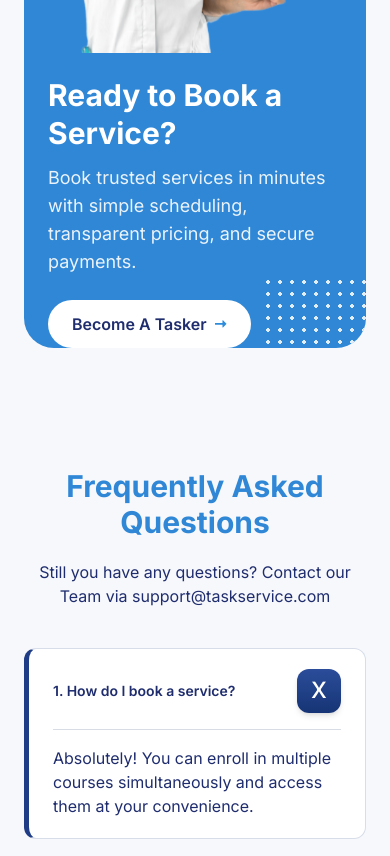
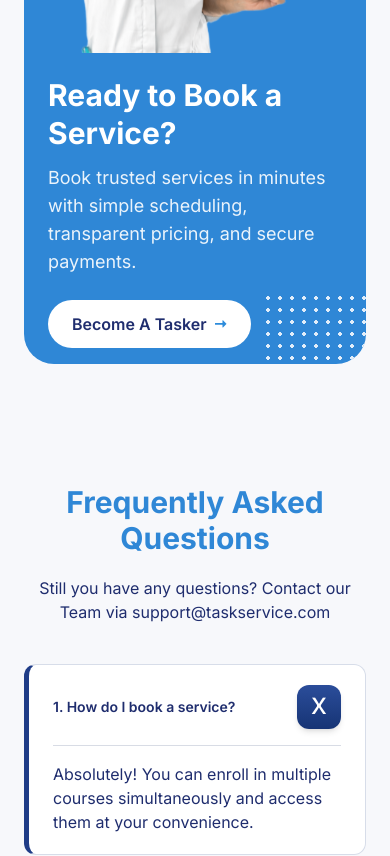
Before and after one commit to DevRajyguru/Alpine-Tasker, a React (Vite) app: page /about in a window 390 px wide. Shown: the part 5689-6545 px from the top of the page. Built offline with nearby package versions, Linux system fonts and the light colour scheme.

Commit message:
Update registration link styles across multiple pages for improved spacing and responsiveness

```diff
--- a/src/pages/AboutPage.jsx
+++ b/src/pages/AboutPage.jsx
@@ -288,7 +288,7 @@ function AboutPage() {
                 <p className="mt-3 text-lg lg:text-xl text-white/90 max-w-3xl">
                   Book trusted services in minutes with simple scheduling, transparent pricing, and secure payments.
                 </p>
-                <Link to="/register" className="mt-6 inline-flex items-center gap-2 rounded-full bg-white px-6 py-3 text-base font-semibold text-[#1f2d6e]">
+                <Link to="/register" className="mt-6 mb-4 inline-flex items-center gap-2 rounded-full bg-white px-6 py-3 text-base font-semibold text-[#1f2d6e] sm:mb-0">
                   Become A Tasker
                   <img src="/images/darkarrow.svg" alt="" className="h-3 w-3" />
                 </Link>
--- a/src/pages/BlogPage.jsx
+++ b/src/pages/BlogPage.jsx
@@ -232,7 +232,7 @@ function BlogPage() {
               <div className="text-white lg:pb-12">
                 <h2 className="text-3xl sm:text-4xl font-bold leading-tight lg:text-6xl">Ready to Book a Service?</h2>
                 <p className="mt-3 max-w-3xl text-lg text-white/90 lg:text-xl">Book trusted services in minutes with simple scheduling, transparent pricing, and secure payments.</p>
-                <Link to="/register" className="mt-6 inline-flex items-center gap-2 rounded-full bg-white px-6 py-3 text-base font-semibold text-[#1f2d6e]">
+                <Link to="/register" className="mt-6 mb-4 inline-flex items-center gap-2 rounded-full bg-white px-6 py-3 text-base font-semibold text-[#1f2d6e] sm:mb-0">
                   Become A Tasker
                   <img src="/images/darkarrow.svg" alt="" className="h-3 w-3" />
                 </Link>
--- a/src/pages/ContactUsPage.jsx
+++ b/src/pages/ContactUsPage.jsx
@@ -167,7 +167,7 @@ function ContactUsPage() {
               <div className="text-white lg:pb-12">
                 <h2 className="text-3xl sm:text-4xl font-bold leading-tight lg:text-6xl">Ready to Book a Service?</h2>
                 <p className="mt-3 max-w-3xl text-lg text-white/90 lg:text-xl">Book trusted services in minutes with simple scheduling, transparent pricing, and secure payments.</p>
-                <Link to="/register" className="mt-6 inline-flex items-center gap-2 rounded-full bg-white px-6 py-3 text-base font-semibold text-[#1f2d6e]">
+                <Link to="/register" className="mt-6 mb-4 inline-flex items-center gap-2 rounded-full bg-white px-6 py-3 text-base font-semibold text-[#1f2d6e] sm:mb-0">
                   Become A Tasker
                   <img src="/images/darkarrow.svg" alt="" className="h-3 w-3" />
                 </Link>
--- a/src/pages/HomePage.jsx
+++ b/src/pages/HomePage.jsx
@@ -318,12 +318,12 @@ function HomePage() {
 
       <section className="py-16 bg-[#f7f8fb]">
         <div className="max-w-7xl mx-auto px-6">
-          <div className="flex items-start justify-between gap-6">
+          <div className="flex flex-col gap-4 sm:flex-row sm:items-start sm:justify-between sm:gap-6">
             <div>
               <h2 className="text-3xl sm:text-4xl lg:text-5xl font-bold text-[#2f87d6]">Read Our Blog</h2>
               <p className="mt-2 max-w-2xl text-sm sm:text-base text-[#1f2d6e]">Discover practical how-to guides, service tips, and updates written to help you save time, choose better services, and stay informed with reliable, easy-to-read content.</p>
             </div>
-            <Link to="blog" className="mt-1 inline-flex items-center gap-2 rounded-full bg-[#2f87d6] px-4 py-2 text-sm font-semibold text-white">View All &rarr;</Link>
+            <Link to="blog" className="mt-1 inline-flex w-fit items-center gap-2 whitespace-nowrap rounded-full bg-[#2f87d6] px-4 py-2 text-sm font-semibold text-white">View All &rarr;</Link>
           </div>
           <div className="mt-8 grid grid-cols-1 sm:grid-cols-2 lg:grid-cols-3 gap-6">
             {blogs.map((blog) => (
@@ -374,7 +374,7 @@ function HomePage() {
               <div className="text-white lg:pb-12">
                 <h2 className="text-3xl sm:text-4xl lg:text-5xl font-bold leading-tight">Ready to Book a Service?</h2>
                 <p className="mt-3 text-md lg:text-xl text-white/90 max-w-3xl">Book trusted services in minutes with simple scheduling, transparent pricing, and secure payments.</p>
-                <Link to="/register" className="mt-6 inline-flex items-center gap-2 rounded-full bg-white px-6 py-3 text-base font-semibold text-[#1f2d6e]">Become A Tasker<img src="/images/darkarrow.svg" alt="" className="h-3 w-3" /></Link>
+                <Link to="/register" className="mt-6 mb-4 inline-flex items-center gap-2 rounded-full bg-white px-6 py-3 text-base font-semibold text-[#1f2d6e] sm:mb-0">Become A Tasker<img src="/images/darkarrow.svg" alt="" className="h-3 w-3" /></Link>
               </div>
             </div>
           </div>
--- a/src/pages/PosterPage.jsx
+++ b/src/pages/PosterPage.jsx
@@ -327,7 +327,7 @@ function PosterPage() {
               <div className="text-white lg:pb-12">
                 <h2 className="text-3xl sm:text-4xl font-bold leading-tight lg:text-6xl">Ready to Book a Service?</h2>
                 <p className="mt-3 max-w-3xl text-lg text-white/90 lg:text-xl">Book trusted services in minutes with simple scheduling, transparent pricing, and secure payments.</p>
-                <Link to="/register" className="mt-6 inline-flex items-center gap-2 rounded-full bg-white px-6 py-3 text-base font-semibold text-[#1f2d6e]">
+                <Link to="/register" className="mt-6 mb-4 inline-flex items-center gap-2 rounded-full bg-white px-6 py-3 text-base font-semibold text-[#1f2d6e] sm:mb-0">
                   Become A Tasker
                   <img src="/images/darkarrow.svg" alt="" className="h-3 w-3" />
                 </Link>
--- a/src/pages/ServicesPage.jsx
+++ b/src/pages/ServicesPage.jsx
@@ -177,7 +177,7 @@ function ServicesPage() {
                 <p className="mt-3 text-lg lg:text-xl text-white/90 max-w-3xl">
                   Book trusted services in minutes with simple scheduling, transparent pricing, and secure payments.
                 </p>
-                <Link to="/register" className="mt-6 inline-flex items-center gap-2 rounded-full bg-white px-6 py-3 text-base font-semibold text-[#1f2d6e]">
+                <Link to="/register" className="mt-6 mb-4 inline-flex items-center gap-2 rounded-full bg-white px-6 py-3 text-base font-semibold text-[#1f2d6e] sm:mb-0">
                   Become A Tasker
                   <img src="/images/darkarrow.svg" alt="" className="h-3 w-3" />
                 </Link>
--- a/src/pages/TaskerPage.jsx
+++ b/src/pages/TaskerPage.jsx
@@ -166,7 +166,7 @@ function TaskerPage() {
               <div className="text-white lg:pb-12">
                 <h2 className="text-3xl sm:text-4xl lg:text-6xl font-bold leading-tight">Ready to Book a Service?</h2>
                 <p className="mt-3 text-lg lg:text-xl text-white/90 max-w-3xl">Book trusted services in minutes with simple scheduling, transparent pricing, and secure payments.</p>
-                <Link to="/register" className="mt-6 inline-flex items-center gap-2 rounded-full bg-white px-6 py-3 text-base font-semibold text-[#1f2d6e]">Become A Tasker<img src="/images/darkarrow.svg" alt="" className="h-3 w-3" /></Link>
+                <Link to="/register" className="mt-6 mb-4 inline-flex items-center gap-2 rounded-full bg-white px-6 py-3 text-base font-semibold text-[#1f2d6e] sm:mb-0">Become A Tasker<img src="/images/darkarrow.svg" alt="" className="h-3 w-3" /></Link>
               </div>
             </div>
           </div>
--- a/src/pages/VerifiedTaskerPage.jsx
+++ b/src/pages/VerifiedTaskerPage.jsx
@@ -283,7 +283,7 @@ function VerifiedTaskerPage() {
               <div className="text-white lg:pb-12">
                 <h2 className="text-3xl sm:text-4xl font-bold leading-tight lg:text-6xl">Ready to Book a Service?</h2>
                 <p className="mt-3 max-w-3xl text-lg text-white/90 lg:text-xl">Book trusted services in minutes with simple scheduling, transparent pricing, and secure payments.</p>
-                <Link to="/register" className="mt-6 inline-flex items-center gap-2 rounded-full bg-white px-6 py-3 text-base font-semibold text-[#1f2d6e]">
+                <Link to="/register" className="mt-6 mb-4 inline-flex items-center gap-2 rounded-full bg-white px-6 py-3 text-base font-semibold text-[#1f2d6e] sm:mb-0">
                   Become A Tasker
                   <img src="/images/darkarrow.svg" alt="" className="h-3 w-3" />
                 </Link>
```
